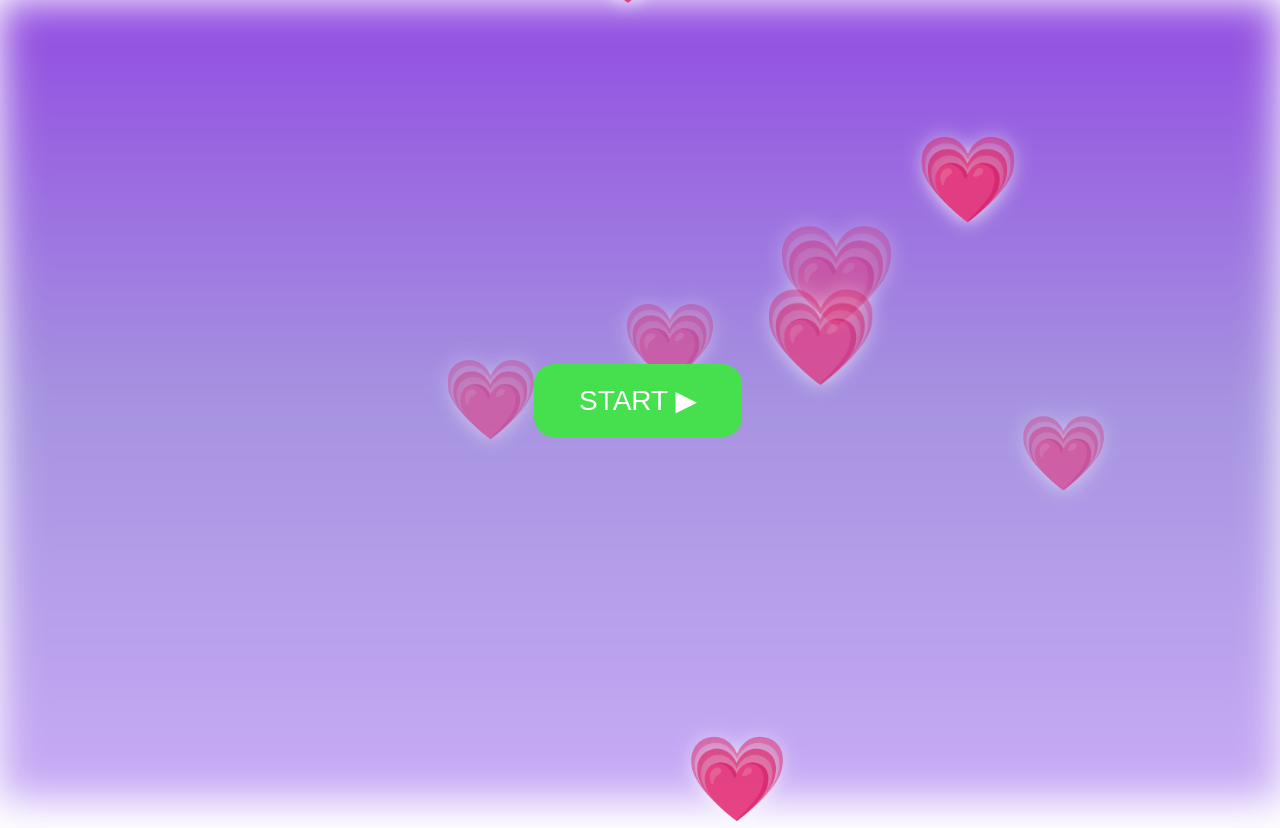
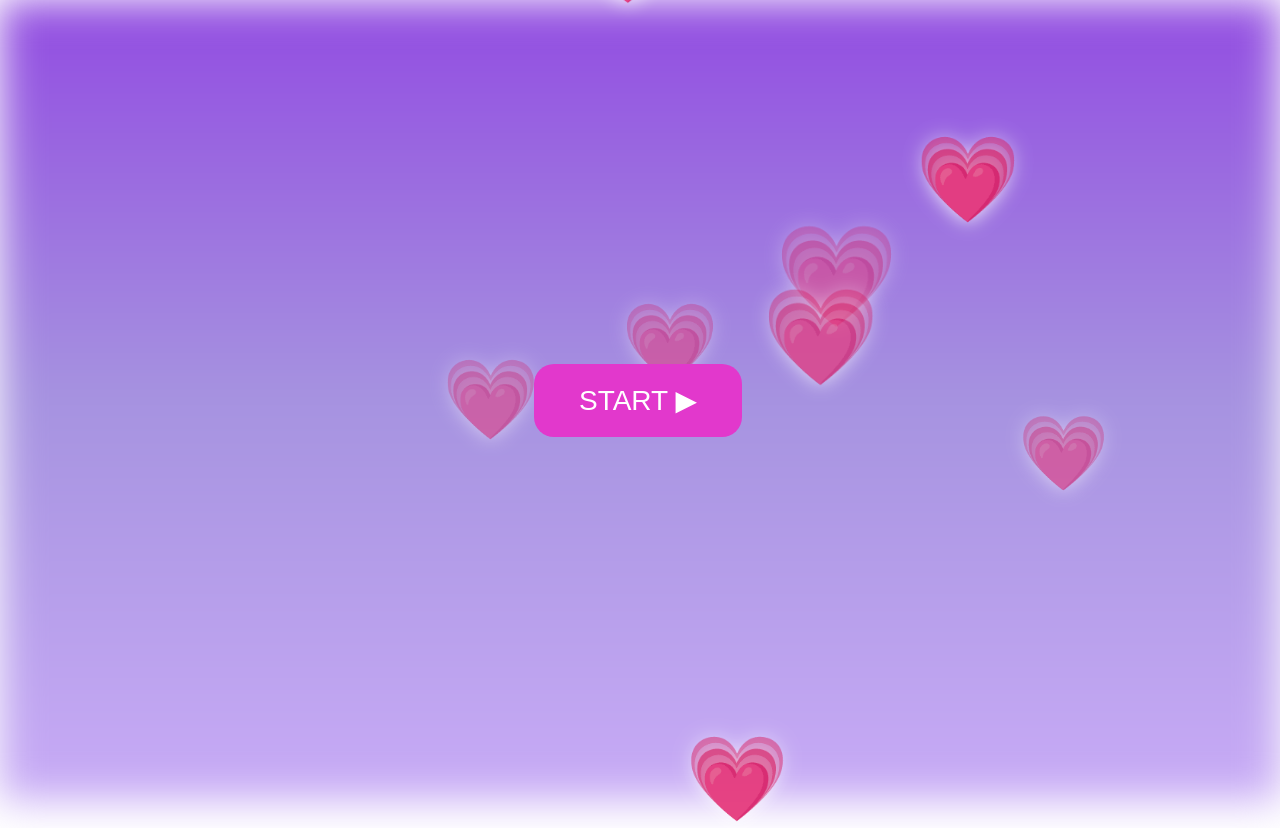
Before and after one commit to vuvuvuvvv/luv3000, a plain HTML site: page index.html in a window 1280 px wide. Drawn offline with nearby package versions, Linux system fonts and the light colour scheme; a web font is replaced by a local one.

Commit message:
change: change start button color

```diff
--- a/web/css/style.css
+++ b/web/css/style.css
@@ -89,7 +89,7 @@ body {
     cursor: pointer;
     position: relative;
     color: #fff;
-    background-color: rgb(70, 223, 77);
+    background-color: rgb(226 56 204);
     display: flex;
     align-items: center;
     justify-content: center;
@@ -107,10 +107,12 @@ body {
     transform: rotate(20deg);
     transition: 0.5s;
 }
+
 #startBtn::after {
     width: 20px;
     left: -40px;
 }
+
 #startBtn::before {
     width: 4px;
     left: -100px;
@@ -122,7 +124,7 @@ body {
 }
 
 #startBtn:hover {
-    box-shadow: 0 4px 0 green;
+    box-shadow: 0 4px 0 #6e1976;
     transform: translateY(-4px);
 }
 
```
